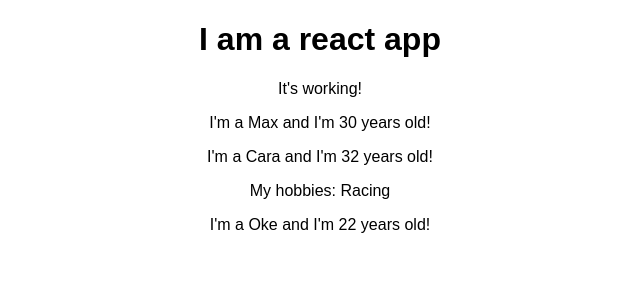
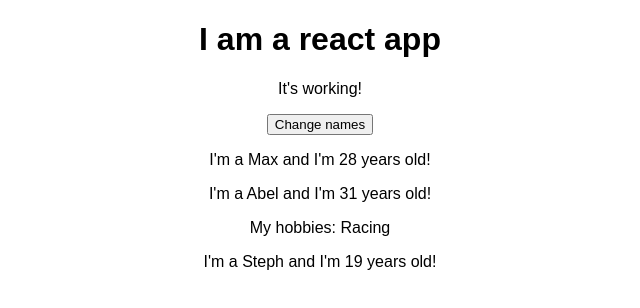
Before and after one commit to lukaszkups/react-course, a React (Create React App) app in the folder 01/: page / in a window 1280 px wide. Shown: the top 308 px of the page, without its empty margins (320-960 px from the left). Built offline with nearby package versions, Linux system fonts and the light colour scheme.

Commit message:
Mutating state.

```diff
--- a/01/src/App.js
+++ b/01/src/App.js
@@ -3,14 +3,35 @@
 import Person from './Person/Person'
 
 class App extends Component {
+  // state is reserved word here
+  state = {
+    persons: [
+      {name : 'Max', age: 28},
+      {name : 'Abel', age: 31},
+      {name : 'Steph', age: 19},
+    ]
+  }
+
+  // event list you can listen: https://reactjs.org/docs/events.html#supported-events
+  switchNameHandler = () => {
+    // DON'T DO THIS (mutate state directly):
+    // this.state.persons[0].name = this.state.persons[0].name === 'Max' ? 'Maximilian' : 'Max';
+    this.setState({persons: [
+      {name : this.state.persons[0].name === 'Max' ? 'Maximilian' : 'Max', age: 28},
+      {name : 'Abel', age: 31},
+      {name : 'Steph', age: 19},
+    ]})
+  }
+
   render() {
     return (
       <div className="App">
         <h1 className="App-title">I am a react app</h1>
         <p>It's working!</p>
-        <Person name="Max" age="30" />
-        <Person name="Cara" age="32">My hobbies: Racing</Person>
-        <Person name="Oke" age="22" />
+        <button onClick={this.switchNameHandler}>Change names</button>
+          <Person name={this.state.persons[0].name} age={this.state.persons[0].age} />
+          <Person name={this.state.persons[1].name} age={this.state.persons[1].age}>My hobbies: Racing</Person>
+          <Person name={this.state.persons[2].name} age={this.state.persons[2].age} />
       </div>
     );
     // the same
--- a/01/src/Person/Person.js
+++ b/01/src/Person/Person.js
@@ -1,6 +1,7 @@
 import React from 'react' // this needs to be imported to parse jsx!
 
 // my first functional component (no need to import {Component} from react library)
+// it only returns jsx, if you want additional logic e.g. use state, then need to use extends Component class way
 const person = (props) => {
   return (
     <div>
```
